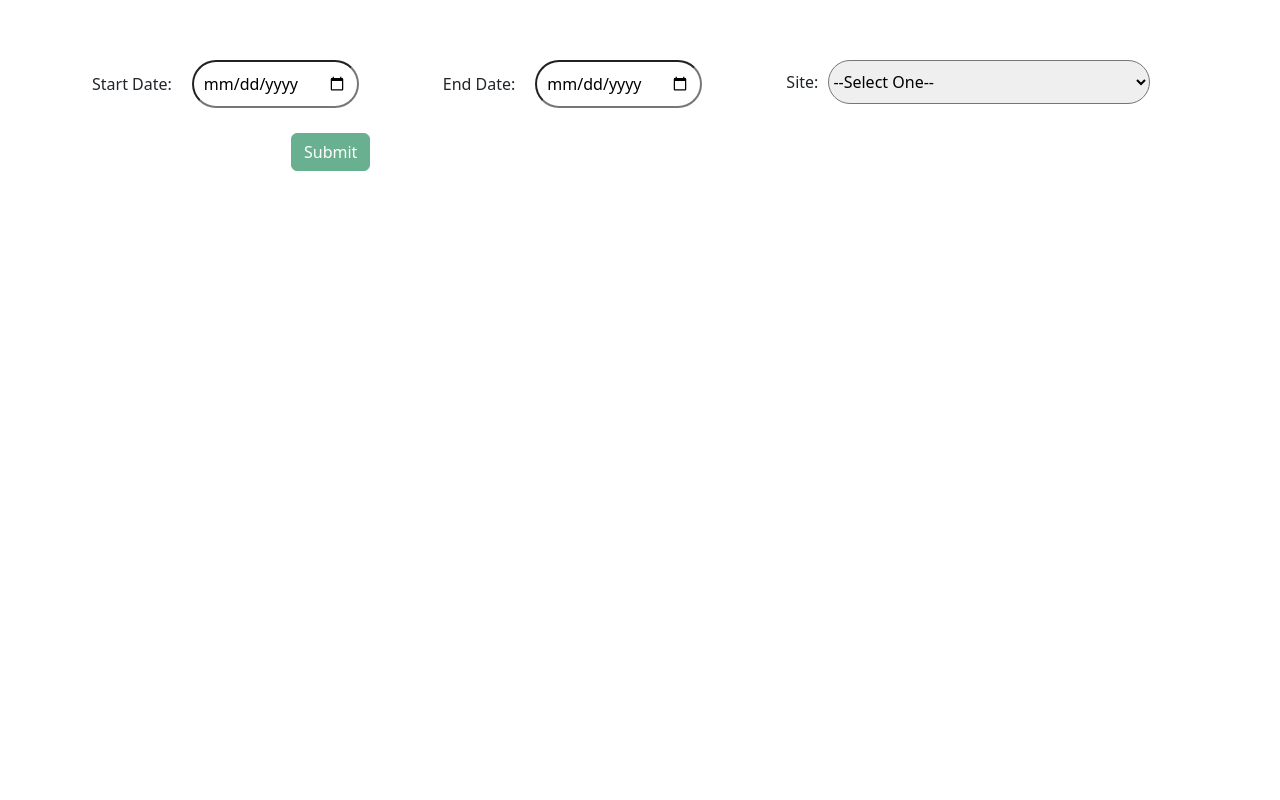
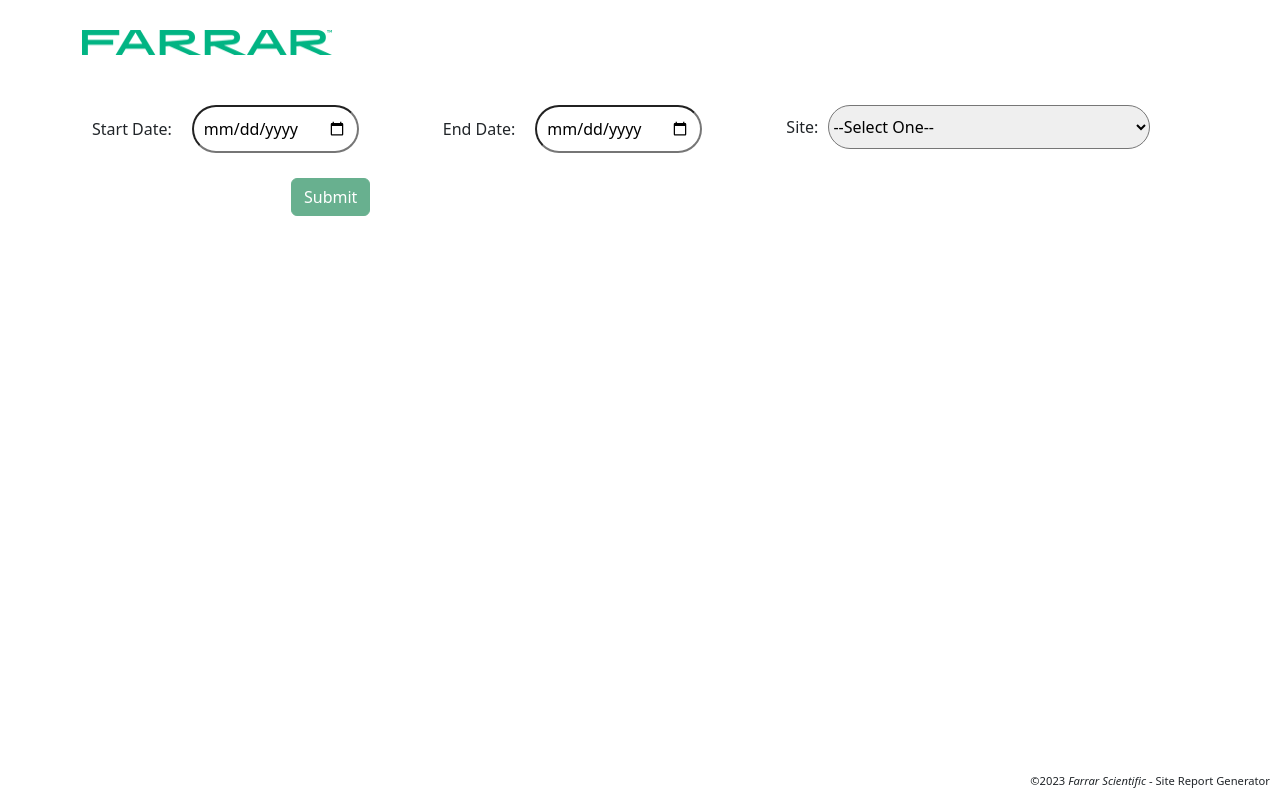
Before and after one commit to preddybreddy/IoT_Dashboard_UI, a React (Create React App) app: page / in a window 1280 px wide. Built offline with nearby package versions, Linux system fonts and the light colour scheme.

Commit message:
Farrar logo and Copyright symbol

```diff
--- a/src/App.css
+++ b/src/App.css
@@ -1,5 +1,5 @@
 .input-group {
-  margin-top: 10px;
+  margin-top: 30px;
   padding: 10px;
 }
 
@@ -14,6 +14,14 @@
 
 #SiteIdDropdown {
   margin: 10px;
+}
+
+.footer {
+  position: fixed;
+  bottom: 0;
+  right: 0;
+  padding: 10px;
+  font-size: 0.7rem;
 }
 
 /*
--- a/src/Components/DateInputComponent.js
+++ b/src/Components/DateInputComponent.js
@@ -2,6 +2,7 @@ import React from "react";
 import RoomDropdownComponent from "./RoomDropdownComponent";
 import LoadingComponent from "./LoadingComponent";
 import DateEditMessage from "./DateEditMessageComponent";
+import logo from '../farrar_logo.png';
 
 
 class DateInputComponent extends React.Component {
@@ -92,6 +93,7 @@ class DateInputComponent extends React.Component {
         }
         return (
             <div className="main-container container">
+                <img src={logo} alt="Farrar Logo" width="250px" height="25px" class='farrar-logo' />
                 {dateEditMessage}
                 <div className="input-group">
                     <div className="input-start-date">
@@ -139,6 +141,9 @@ class DateInputComponent extends React.Component {
                 {loadingComponent}
 
                 {roomsDropDown}
+                <footer class="footer">
+                    &copy;2023 <em>Farrar Scientific</em> - Site Report Generator
+                </footer>
             </div>
         )
     }
--- a/src/index.css
+++ b/src/index.css
@@ -12,6 +12,10 @@ body {
 code {
   font-family: source-code-pro, Menlo, Monaco, Consolas, 'Courier New',
     monospace;
+}
+
+.farrar-logo {
+  display: block;
 }
 
 .site-name {
@@ -125,5 +129,5 @@ label {
 
 .alert.alert-danger {
   display: inline-block;
-
+  margin-top: 50px;
 }
```
Also changed, not shown: src/farrar_logo.png (added).
